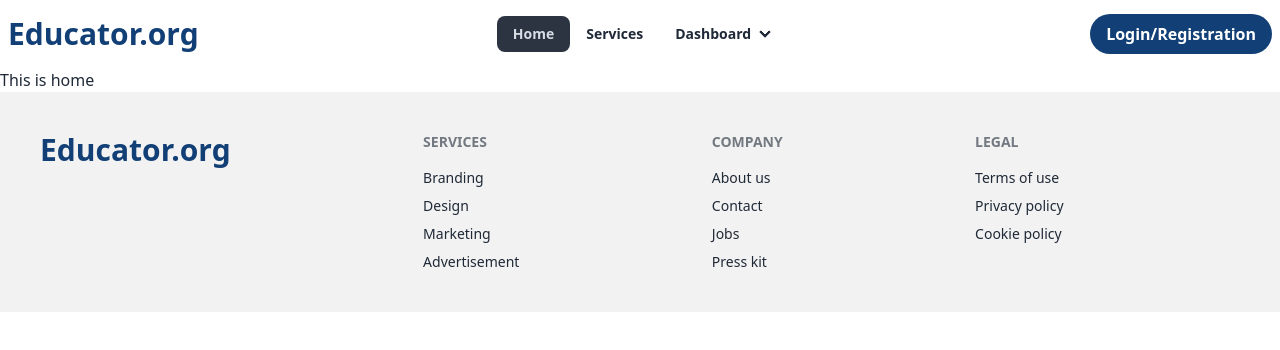
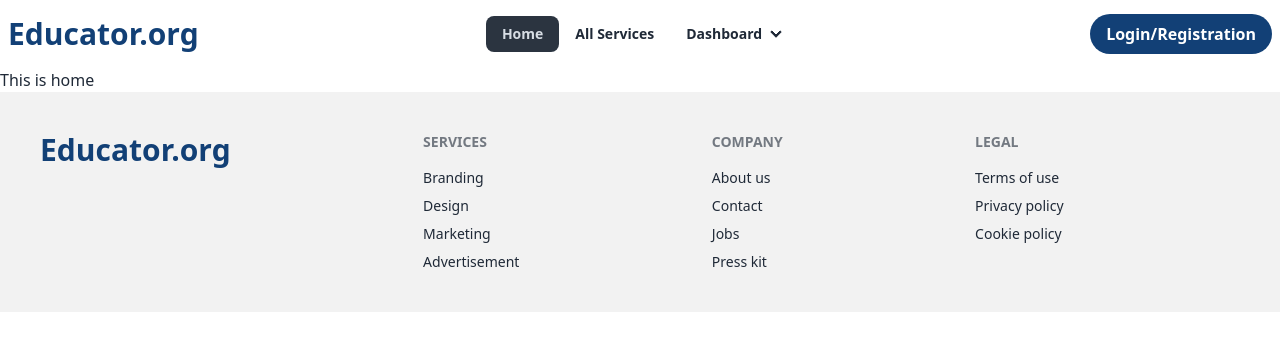
Before and after one commit to Mohammadashif007/educational-service-client, a React (Vite) app: page / in a window 1280 px wide. Shown: the top 350 px of the page. Built offline with nearby package versions, Linux system fonts and the light colour scheme.

Commit message:
dynamic title with react helmet async added

```diff
--- a/package.json
+++ b/package.json
@@ -13,6 +13,7 @@
     "lottie-react": "^2.4.0",
     "react": "^18.2.0",
     "react-dom": "^18.2.0",
+    "react-helmet-async": "^2.0.5",
     "react-hook-form": "^7.51.4",
     "react-icons": "^5.2.1",
     "react-router-dom": "^6.23.0"
--- a/src/pages/Booked_services/Booked_services.jsx
+++ b/src/pages/Booked_services/Booked_services.jsx
@@ -1,8 +1,11 @@
-
+import { Helmet } from "react-helmet-async";
 
 const Booked_services = () => {
     return (
         <div>
+            <Helmet>
+                <title>Booked Service</title>
+            </Helmet>
             <h1>Booked services</h1>
         </div>
     );
--- a/src/pages/Home/Home/Home.jsx
+++ b/src/pages/Home/Home/Home.jsx
@@ -1,8 +1,12 @@
+import { Helmet } from "react-helmet-async";
 
 
 const Home = () => {
     return (
         <div>
+            <Helmet>
+                <title>Home</title>
+            </Helmet>
             <h1>This is home</h1>
         </div>
     );
--- a/src/pages/Login/Login.jsx
+++ b/src/pages/Login/Login.jsx
@@ -3,6 +3,7 @@ import loginImage from "../../assets/lottie/login.json";
 import { Link } from "react-router-dom";
 import { useForm } from "react-hook-form";
 import { FaGoogle } from "react-icons/fa";
+import { Helmet } from "react-helmet-async";
 
 const Login = () => {
     const {
@@ -20,6 +21,9 @@ const Login = () => {
 
     return (
         <div className=" min-h-screen bg-base-200 p-10 md:flex justify-center items-center gap-28">
+            <Helmet>
+                <title>Login</title>
+            </Helmet>
             <div className="mb-10">
                 <Lottie animationData={loginImage}></Lottie>
             </div>
--- a/src/pages/Manage_service/Manage_service.jsx
+++ b/src/pages/Manage_service/Manage_service.jsx
@@ -1,7 +1,11 @@
+import { Helmet } from "react-helmet-async";
 
 const Manage_service = () => {
     return (
         <div>
+            <Helmet>
+                <title>Manage Service</title>
+            </Helmet>
             <h1>Manage service</h1>
         </div>
     );
--- a/src/pages/Registration/Registration.jsx
+++ b/src/pages/Registration/Registration.jsx
@@ -3,6 +3,7 @@ import registrationImage from "../../assets/lottie/registration.json";
 import { Link } from "react-router-dom";
 import { useForm } from "react-hook-form";
 import { FaGoogle } from "react-icons/fa";
+import { Helmet } from "react-helmet-async";
 
 const Registration = () => {
     const {
@@ -19,6 +20,9 @@ const Registration = () => {
     };
     return (
         <div className=" min-h-screen bg-base-200 p-10 md:flex justify-center items-center gap-28">
+            <Helmet>
+                <title>Registration</title>
+            </Helmet>
             <div className="mb-10 ">
                 <Lottie className="" animationData={registrationImage}></Lottie>
             </div>
--- a/src/pages/Service_to_do/Service_to_do.jsx
+++ b/src/pages/Service_to_do/Service_to_do.jsx
@@ -1,8 +1,12 @@
+import { Helmet } from "react-helmet-async";
 
 
 const Service_to_do = () => {
     return (
         <div>
+            <Helmet>
+                <title>Service To Do</title>
+            </Helmet>
             <h2>Service to do</h2>
         </div>
     );
--- a/src/pages/Services/Services.jsx
+++ b/src/pages/Services/Services.jsx
@@ -1,8 +1,12 @@
+import { Helmet } from "react-helmet-async";
 
 
 const Services = () => {
     return (
         <div>
+            <Helmet>
+                <title>All Services</title>
+            </Helmet>
             <h2>This is service page</h2>
         </div>
     );
--- a/src/pages/shared/Navbar.jsx
+++ b/src/pages/shared/Navbar.jsx
@@ -43,7 +43,7 @@ const Navbar = () => {
                             <NavLink to="/">Home</NavLink>
                         </li>
                         <li>
-                            <NavLink to="/services">Services</NavLink>
+                            <NavLink to="/all_services">All Services</NavLink>
                         </li>
                         <li>
                             <a>Dashboard</a>
@@ -59,7 +59,7 @@ const Navbar = () => {
                         <NavLink to="/">Home</NavLink>
                     </li>
                     <li>
-                        <NavLink to="/services">Services</NavLink>
+                        <NavLink to="/all_services">All Services</NavLink>
                     </li>
                     <li>
                         <details>
--- a/src/routes/router.jsx
+++ b/src/routes/router.jsx
@@ -22,7 +22,7 @@ export const router = createBrowserRouter([
                 element: <Home></Home>
             },
             {
-                path: "/services",
+                path: "/all_services",
                 element: <Services></Services>
             },
             {
```
Also changed, not shown: src/main.jsx (+13 -10 lines), 1 other file (tests, documents, lock files or other folders).
